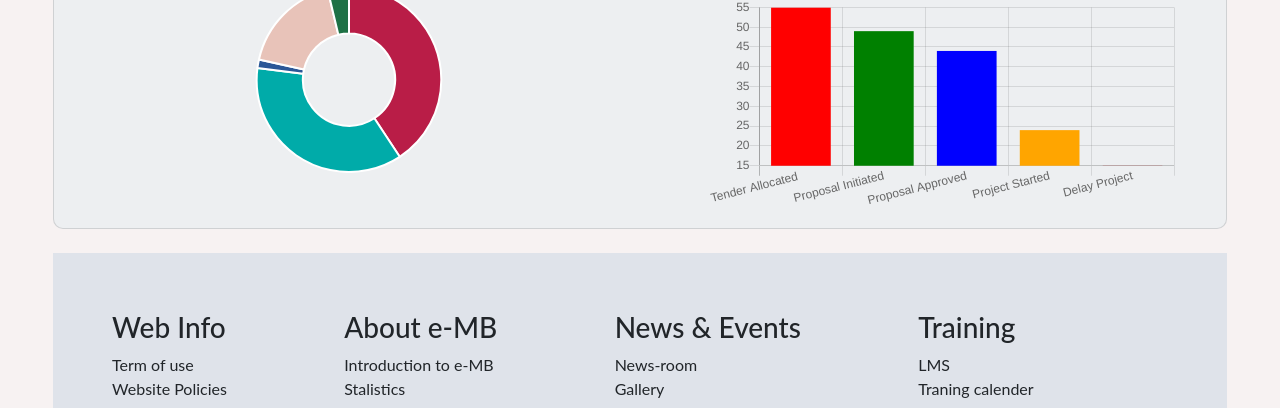
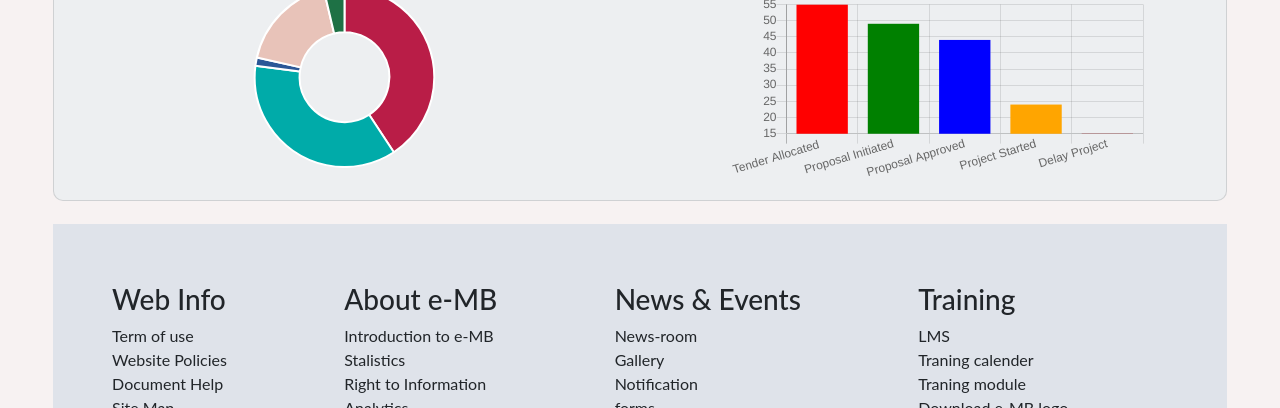
Before and after one commit to hars-github/measurement-matrix.github.io, a plain HTML site: page index.html in a window 1280 px wide. Shown: the part 816-1224 px from the top of the page. Drawn offline with nearby package versions, Linux system fonts and the light colour scheme.

Commit message:
Update index.html

```diff
--- a/index.html
+++ b/index.html
@@ -339,10 +339,10 @@
 
     <div class="card" style="background-color: #edeff1; border-radius: 10px;margin-top:2%;margin-bottom:2%;display: grid;gap:10px;align-content: space-evenly;grid-template-columns: auto auto;">
       <div class="card-body">
-        <canvas id="myChart" style="width:100%;max-width:550px"></canvas>
+        <canvas id="myChart" style="width:auto;height:auto;max-width:550px"></canvas>
       </div>
       <div class="card-body">
-        <canvas id="barChart" style="width:100%;max-width:650px;margin-top:15%;font-size:20px;"></canvas>
+        <canvas id="barChart" style="width:auto;height:auto;max-width:650px;margin-top:15%;font-size:20px;"></canvas>
       </div>
     </div>
 
```
